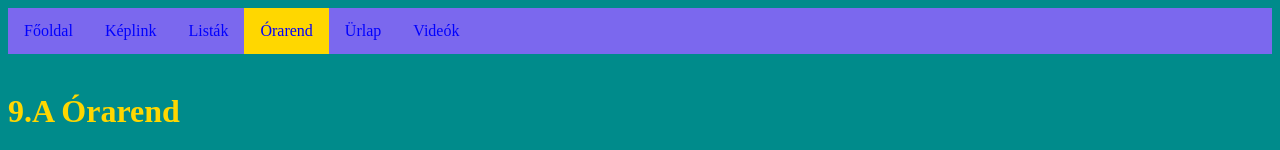
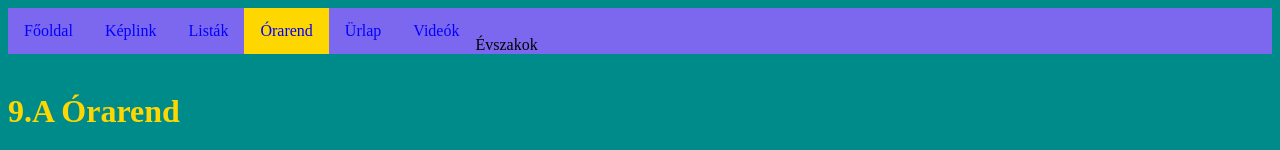
Before and after one commit to kovacskonstantin/web, a plain HTML site: page tablazat.html in a window 1280 px wide. Shown: the top 150 px of the page. Drawn offline with Linux system fonts and the light colour scheme.

Commit message:
Update tablazat.html

```diff
--- a/tablazat.html
+++ b/tablazat.html
@@ -31,6 +31,7 @@
         <li><a class="active" href="https://kovacskonstantin.github.io/web/tablazat.html">Órarend</a></li>
         <li><a href="https://kovacskonstantin.github.io/web/urlap.html">Ürlap</a></li>
         <li><a href="https://kovacskonstantin.github.io/web/videok.html">Videók</a></li>
+        <li><a href="https://kovacskonstantin.githu.io/web/evszakok.html"></a>Évszakok</li>
     </ul>
  </div>
 
```
